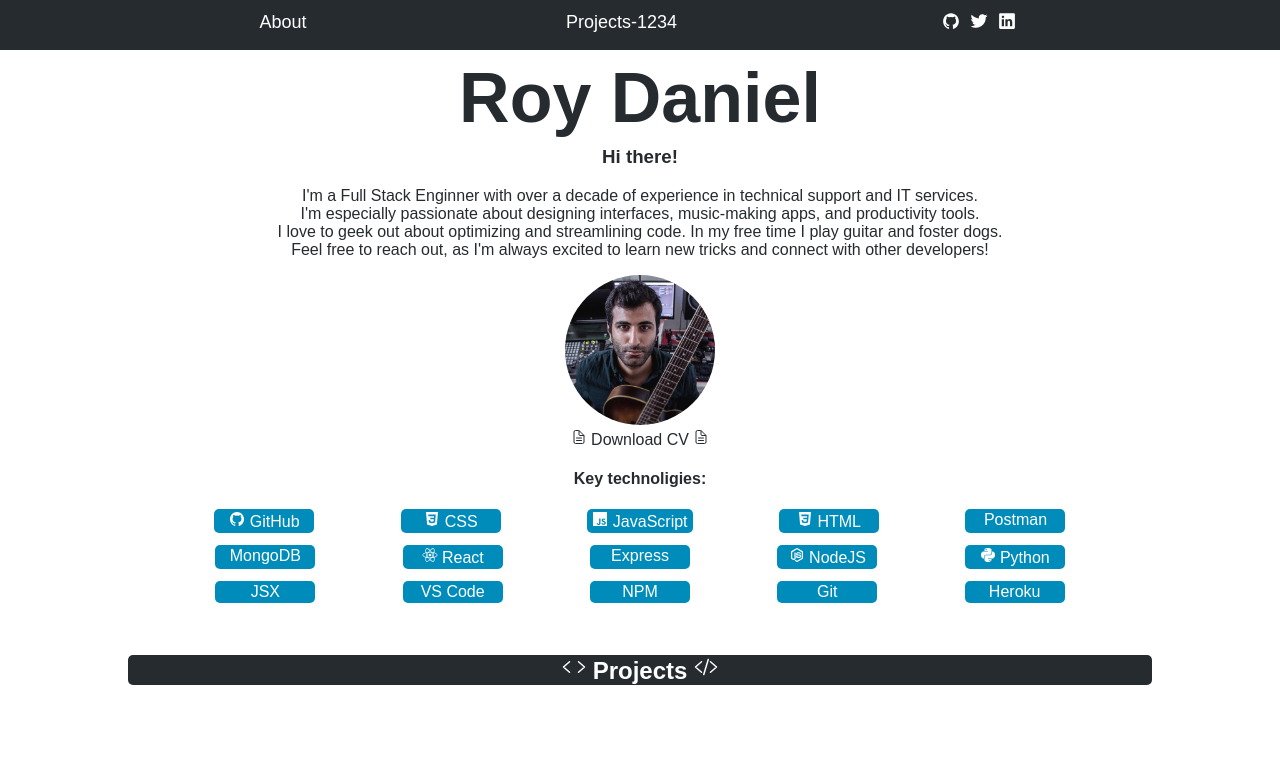
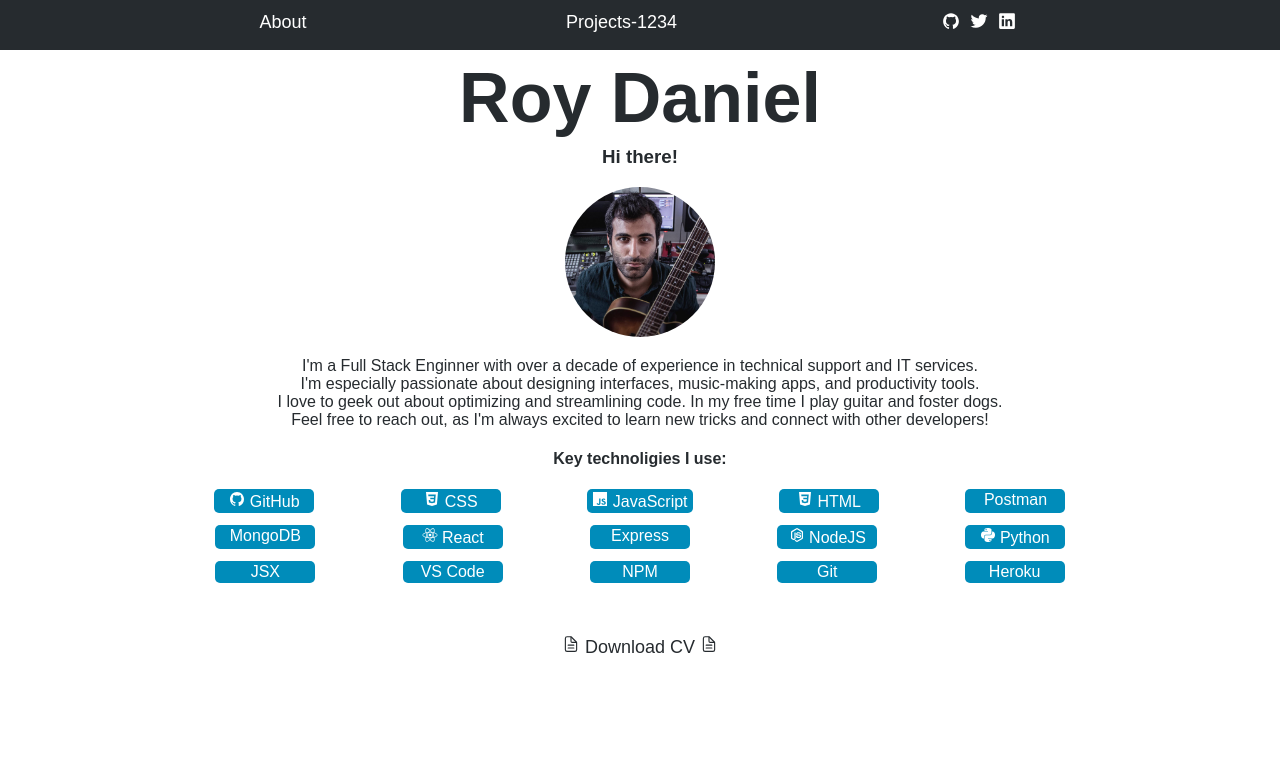
Before and after one commit to fxcircus/portfolio, a plain HTML site: page index.html in a window 1280 px wide. Shown: the top 780 px of the page. Drawn offline with nearby package versions, Linux system fonts and the light colour scheme; a web font is replaced by a local one.

Commit message:
formatting and page order

```diff
--- a/index.html
+++ b/index.html
@@ -34,17 +34,14 @@
         <section id="about-section">
             <h1>Roy Daniel</h1>
             <h3>Hi there!</h3>
+            <img src="./public/roy-pic.jpg" alt="profile-pic" />
             <p>I'm a Full Stack Enginner with over a decade of experience in technical support and IT services.<br/>
             I'm especially passionate about designing interfaces, music-making apps, and productivity tools.<br/>
             I love to geek out about optimizing and streamlining code. In my free time I play guitar and foster dogs.<br/>
             Feel free to reach out, as I'm always excited to learn new tricks and connect with other developers!
             </p>
             <!-- <h4>(<ion-icon name="musical-note-outline"></ion-icon>And guitarist!<ion-icon name="musical-note-outline"></ion-icon>)</h4> -->
-            <img src="./public/roy-pic.jpg" alt="profile-pic" />
-           <div class="black-links">
-            <a href="https://docs.google.com/document/d/1OxEVNAFz7jNeJmI3GOOukrh7RRelYODoI4pnyNP4Pr8/export?format=pdf"><ion-icon name="document-text-outline"></ion-icon> Download CV  <ion-icon name="document-text-outline"></ion-icon></a>
-           </div>
-            <h4>Key technoligies:</h4>
+            <h4>Key technoligies I use:</h4>
             <div class="technoligies">
                 <ul class="techologies-list">
                     <li><ion-icon name="logo-github"></ion-icon> GitHub</li>
@@ -74,6 +71,9 @@
             </div>
         </section>
 
+        <div class="black-links">
+            <a href="https://docs.google.com/document/d/1OxEVNAFz7jNeJmI3GOOukrh7RRelYODoI4pnyNP4Pr8/export?format=pdf"><ion-icon name="document-text-outline"></ion-icon> Download CV  <ion-icon name="document-text-outline"></ion-icon></a>
+        </div>
 
         <h2 id="projects-section"><ion-icon name="code-outline"></ion-icon> Projects <ion-icon name="code-slash-outline"></ion-icon></h2>
 
--- a/styles.css
+++ b/styles.css
@@ -81,7 +81,12 @@ a {
 .black-links a {
     color: var(--color-black);
     text-decoration: none;
+    font-size: large;
     transition: 0.1s;
+}
+
+.black-links {
+    margin-bottom: 150px;
 }
 
 a:hover {
@@ -221,7 +226,7 @@ footer {
     margin-top: 10px;
 }
 
-#about-section h1, h3, h4{
+#about-section h1, h3, p{
     animation-name: fade-in;
     animation-duration: 1.5s;
     animation-fill-mode: forwards;
```
